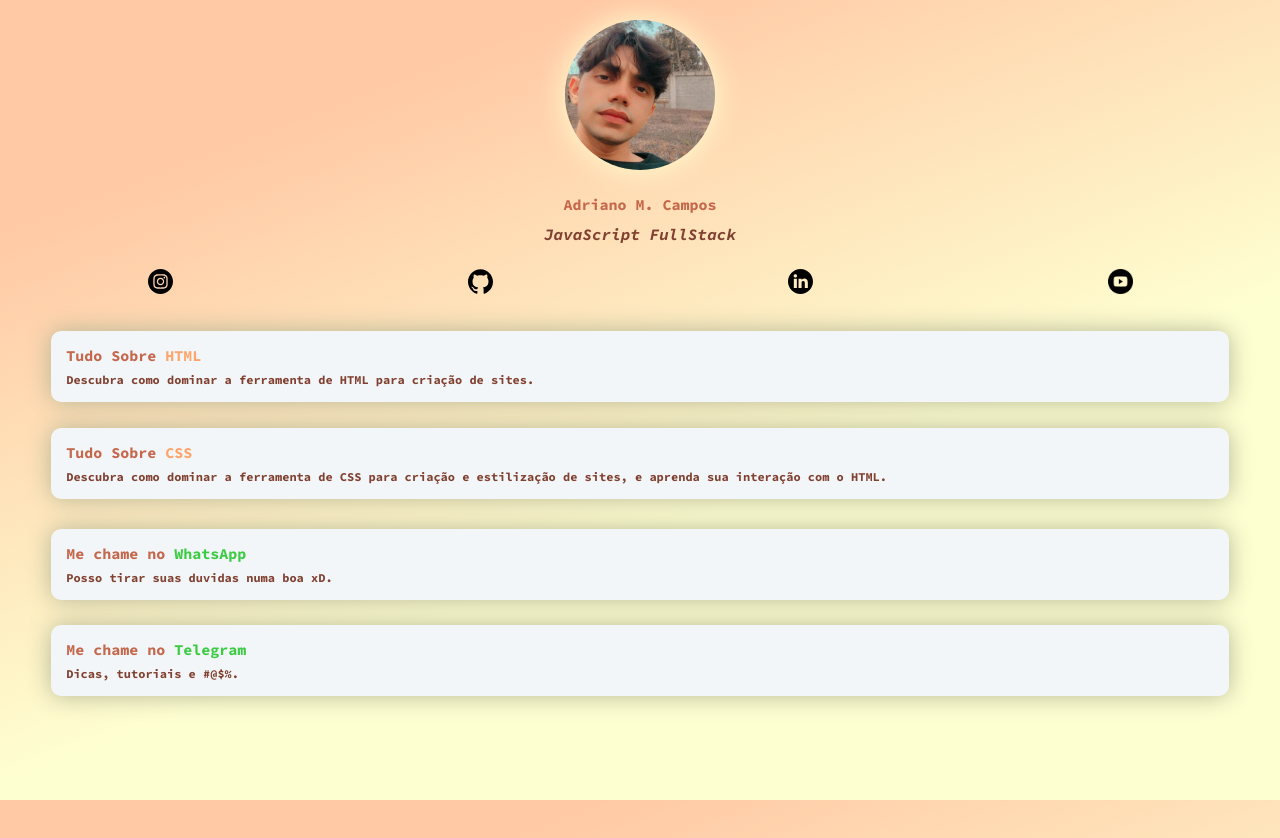
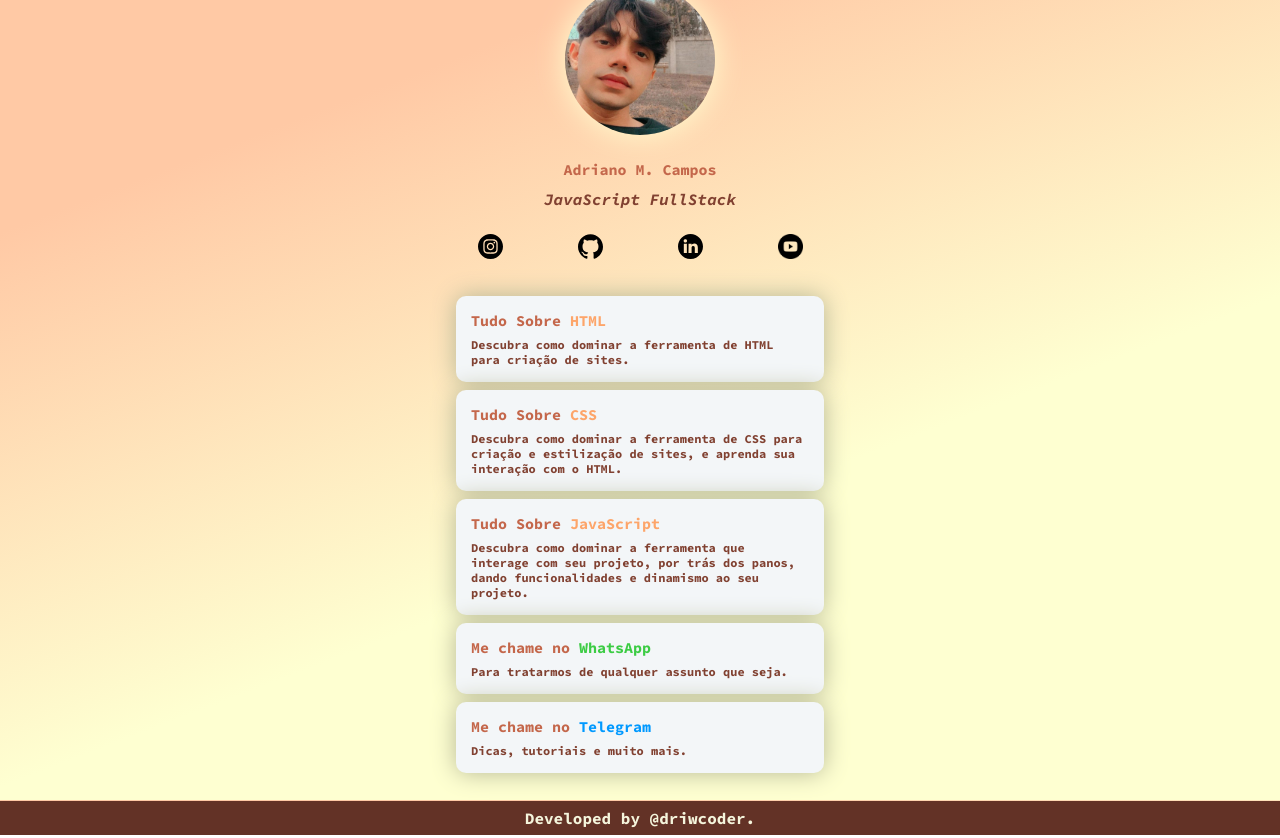
Before and after one commit to driwcoder/MeuLinktree, a plain HTML site: page index.html in a window 1280 px wide. Shown: the top 838 px of the page. Drawn offline with Linux system fonts and the light colour scheme.

Commit message:
atualizando e melhorando estrutura

```diff
--- a/index.html
+++ b/index.html
@@ -1,67 +1,73 @@
 <!DOCTYPE html>
 <html lang="pt">
   <head>
-    <meta charset="UTF-8">
-    <meta http-equiv="X-UA-Compatible" content="IE=edge">
-    <meta name="viewport" content="width=device-width, initial-scale=1.0">
+    <meta charset="UTF-8" />
+    <meta http-equiv="X-UA-Compatible" content="IE=edge" />
+    <meta name="viewport" content="width=device-width, initial-scale=1.0" />
     <title>LinkTree</title>
-    <link rel="preconnect" href="https://fonts.googleapis.com">
-    <link rel="preconnect" href="https://fonts.gstatic.com" crossorigin>
-    <link href="https://fonts.googleapis.com/css2?family=Poppins:wght@200;400&family=Source+Code+Pro:ital,wght@0,200;0,400;0,700;1,400;1,700&display=swap" rel="stylesheet">
-    <link rel="stylesheet" href="style.css">
-
-    <!-- Google tag (gtag.js) -->
-    <script async src="https://www.googletagmanager.com/gtag/js?id=G-M93S0VZCBT"></script>
-    <script>
-    window.dataLayer = window.dataLayer || [];
-    function gtag(){dataLayer.push(arguments);}
-    gtag('js', new Date());
-    gtag('config', 'G-M93S0VZCBT');
-    </script>
-
+    <link rel="preconnect" href="https://fonts.googleapis.com" />
+    <link rel="preconnect" href="https://fonts.gstatic.com" crossorigin />
+    <link
+      href="https://fonts.googleapis.com/css2?family=Poppins:wght@200;400&family=Source+Code+Pro:ital,wght@0,200;0,400;0,700;1,400;1,700&display=swap"
+      rel="stylesheet"
+    />
+    <link rel="stylesheet" href="style.css" />
   </head>
   <body>
     <div class="container">
-
-        <div class="topo">
-            <img src="img/eu.jpeg" alt="foto-de-adriano" class="minha-foto">
+      <header class="topo">
+        <img src="img/eu.jpeg" alt="foto-de-adriano" class="minha-foto" />
         <h1 class="nome">Adriano M. Campos</h1>
         <h2 class="função">JavaScript FullStack</h2>
         <ul class="social-group">
           <li>
-                    <a href="https://www.instagram.com/xadrianomachado/"><img src="img/insta.svg" alt="" class="social-icons"></a>
+            <a href="https://www.instagram.com/driwcoder/" target="_blank"
+              ><img src="img/insta.svg" alt="" class="social-icons"
+            /></a>
           </li>
           <li>
-                    <a href="https://github.com/driwcoder"><img src="img/github.svg" alt="" class="social-icons"></a>
+            <a href="https://github.com/driwcoder" target="_blank"
+              ><img src="img/github.svg" alt="" class="social-icons"
+            /></a>
           </li>
           <li>
-                    <a href="https://www.linkedin.com/in/adriano-campos-5763a5255/"><img src="img/linkedin.svg" alt="" class="social-icons"></a>
+            <a href="https://www.linkedin.com/in/adriano-campos-5763a5255/" target="_blank"
+              ><img src="img/linkedin.svg" alt="" class="social-icons"
+            /></a>
           </li>
           <li>
-                    <a href="https://www.youtube.com/channel/UCoTJvlMtPtqxgkpyneJdJ4A"><img src="img/youtube.png" alt="" class="social-icons"></a>
+            <a href="https://www.youtube.com/channel/UCJKlENIfqPVOmuiavkP4Tyg" target="_blank"
+              ><img src="img/youtube.png" alt="" class="social-icons"
+            /></a>
           </li>
         </ul>
-
-        </div>
+      </header>
 
       <ul class="links-list">
         <li>
-                <a href="https://www.w3schools.com/html/default.asp">
-                    <h1>
-                        Tudo Sobre <span>HTML</span>
-                    </h1>
+          <a href="https://www.w3schools.com/html/default.asp" target="_blank">
+            <h1>Tudo Sobre <span>HTML</span></h1>
             <h2>
               Descubra como dominar a ferramenta de HTML para criação de sites.
             </h2>
           </a>
         </li>
         <li>
-                <a href="https://www.w3schools.com/css/default.asp">
-                    <h1>
-                        Tudo Sobre <span>CSS</span>
-                    </h1>
+          <a href="https://www.w3schools.com/css/default.asp" target="_blank">
+            <h1>Tudo Sobre <span>CSS</span></h1>
             <h2>
-                        Descubra como dominar a ferramenta de CSS para criação e estilização de sites, e aprenda sua interação com o HTML.
+              Descubra como dominar a ferramenta de CSS para criação e
+              estilização de sites, e aprenda sua interação com o HTML.
+            </h2>
+          </a>
+        </li>
+        <li>
+          <a href="https://www.w3schools.com/js/default.asp" target="_blank">
+            <h1>Tudo Sobre <span>JavaScript</span></h1>
+            <h2>
+              Descubra como dominar a ferramenta que interage com seu projeto,
+              por trás dos panos, dando funcionalidades e dinamismo ao seu
+              projeto.
             </h2>
           </a>
         </li>
@@ -69,30 +75,19 @@
 
       <ul class="links-list second">
         <li>
-                <a href="https://wa.me/5521965313297">
-                    <h1>
-                        Me chame no <span>WhatsApp</span>
-                    </h1>
-                    <h2>
-                        Posso tirar suas duvidas numa boa xD.
-                    </h2>
+          <a href="https://wa.me/5521965313297" target="_blank">
+            <h1>Me chame no <span>WhatsApp</span></h1>
+            <h2>Para tratarmos de qualquer assunto que seja.</h2>
           </a>
         </li>
         <li>
-                <a href="https://t.me/driwcoder">
-                    <h1>
-                        Me chame no <span>Telegram</span>
-                    </h1>
-                    <h2>
-                        Dicas, tutoriais e #@$%.
-                    </h2>
+          <a href="https://t.me/driwcoder" target="_blank">
+            <h1>Me chame no <span id="tele">Telegram</span></h1>
+            <h2>Dicas, tutoriais e muito mais.</h2>
           </a>
         </li>
       </ul>
-
     </div>
+    <footer class="footer">Developed by @driwcoder.</footer>
   </body>
-<div class="footer">
-    Developed by DriwCoder.
-</div>
 </html>
--- a/style.css
+++ b/style.css
@@ -1,27 +1,32 @@
 * {
     margin: 0;
     padding: 0;
+    box-sizing: border-box;
 }
 body{
-    background: rgb(165,208,255);
     background: linear-gradient(159deg, rgb(255, 201, 165) 18%, rgba(254,255,209,1) 61%);
-    margin: 0;
-    padding: 0;
     background-attachment: fixed;
     font-weight: 400px;
     font-family: 'Poppins', sans-serif;
+    display: flex;
+    justify-content: center;
+    align-items: center;
+    flex-direction: column;
+    height: 100vh;
 }
+.container{
+    max-width: 400px;
+}
+
 .minha-foto{
     width: 150px;
     border-radius: 50%;
     box-shadow: 0px 0px 30px rgb(255, 254, 209);
-    margin-top: 20px;
-    margin-bottom: 0;
 }
 .topo{
+    margin-top: 20px;
     text-align: center;
     color: rgb(253, 165, 106);
-
 }
 .nome{
     margin-top: 3px;
@@ -68,20 +73,26 @@ h2{
 .links-list li a h1 span {
     color: rgb(253, 165, 106);
 }
-.second{
+
+.second li a h1 span {
     margin-top: 30px;
+    color: rgb(60, 204, 68);
 }
-.second li a h1 span {
-    color: rgb(60, 204, 68);
+#tele{
+    color: rgb(0, 153, 255);
 }
 a{
     text-decoration: none;
 }
-.footer{
+footer{
     background-color: rgb(99, 50, 38);
-    color: aliceblue;
     text-align: center;
     font-family: 'Source Code Pro', monospace;
-    margin: 100% 0 0 0;
+    font-weight: 700;
+    color: beige;
+    width: 100%;
     padding: 7px;
+    margin-top: 20px;
+    position: relative;
+    bottom: 0;
 }
```
Lines whose indentation alone changed are shown as unchanged.
